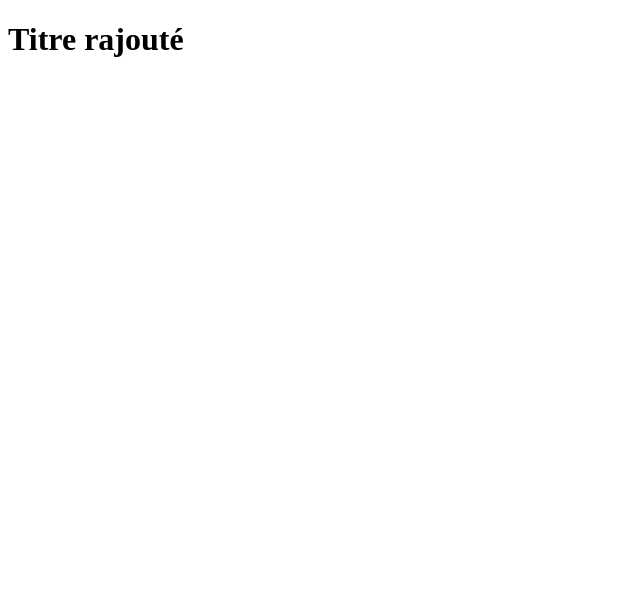
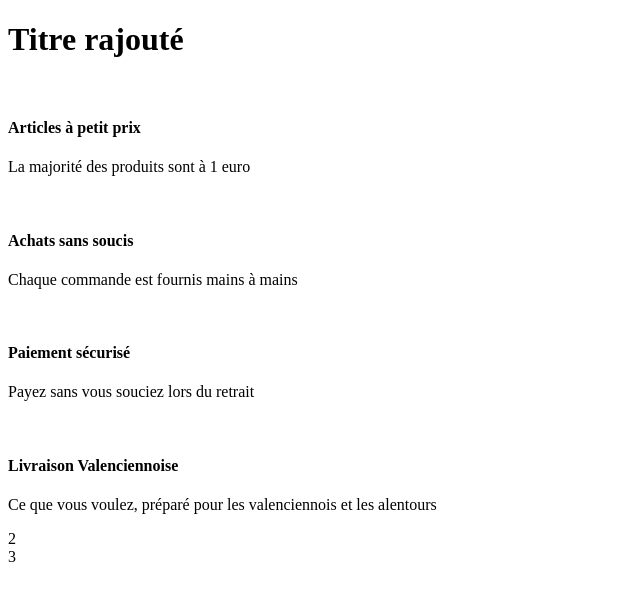
Before and after one commit to DIENEAntoine/projet_prixba, a plain HTML site: page index.html in a window 1280 px wide. Shown: the whole page, without its empty margins (0-640 px from the left). Drawn offline with Linux system fonts and the light colour scheme.

Commit message:
SkelletonFooter

```diff
--- a/index.html
+++ b/index.html
@@ -10,5 +10,39 @@
 </head>
 <body>
     <h1>Titre rajouté</h1>
+    <footer class="footer">
+        <div class="footer-infos">
+            <div>
+                <img>
+                <div>
+                    <h4>Articles à petit prix</h4>
+                    <p>La majorité des produits sont à 1 euro</p>
+                </div>
+            </div>
+            <div>
+                <img>
+                <div>
+                    <h4>Achats sans soucis</h4>
+                    <p>Chaque commande est fournis mains à mains</p>
+                </div>
+            </div>
+            <div>
+                <img>
+                <div>
+                    <h4>Paiement sécurisé</h4>
+                    <p>Payez sans vous souciez lors du retrait</p>
+                </div>
+            </div>
+            <div>
+                <img>
+                <div>
+                    <h4>Livraison Valenciennoise</h4>
+                    <p>Ce que vous voulez, préparé pour les valenciennois et les alentours</p>
+                </div>
+            </div>
+        </div>
+        <div class="footer-section">2</div>
+        <div class="footer-copyright">3</div>
+    </footer>
 </body>
 </html>
```
